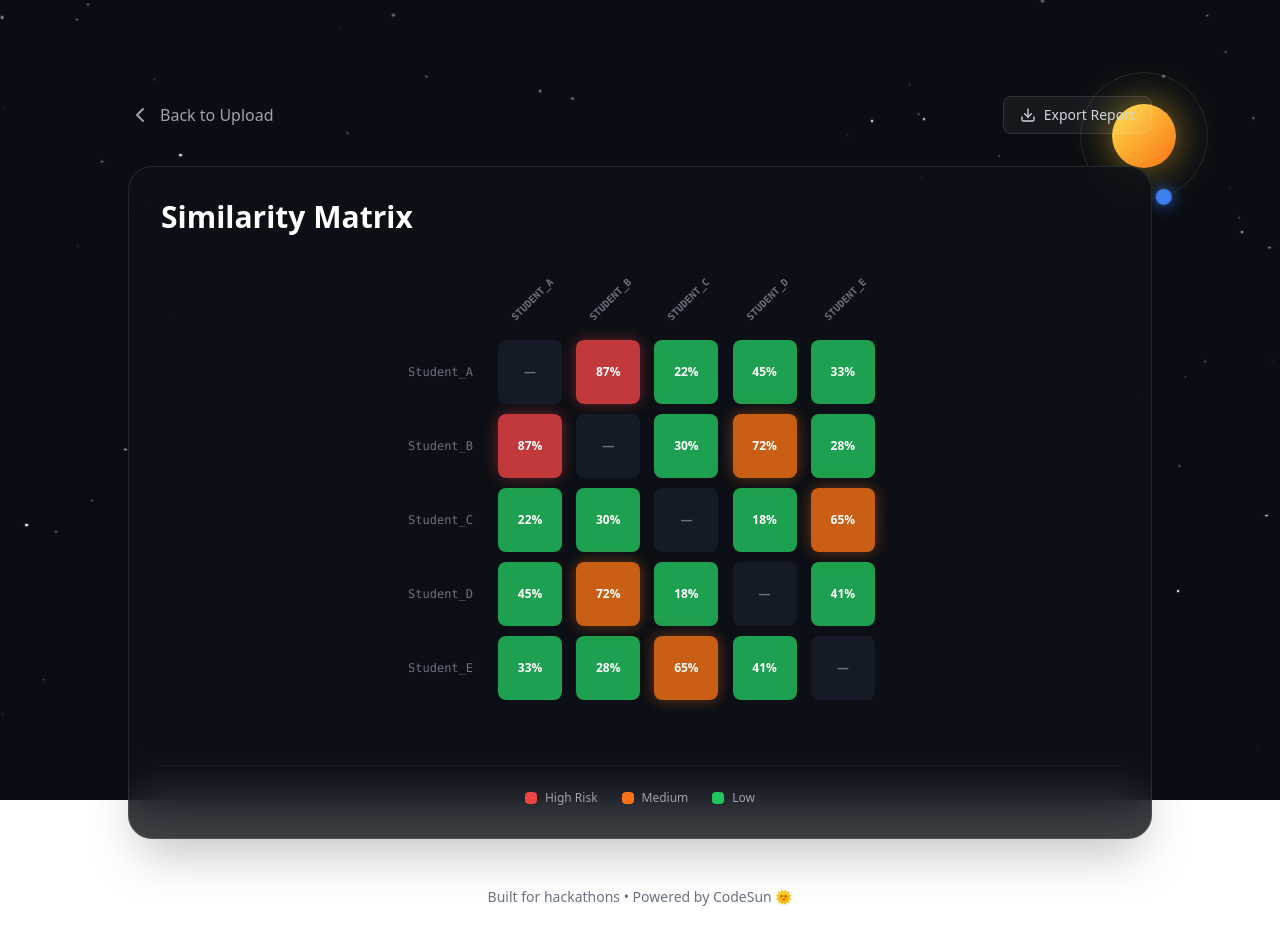
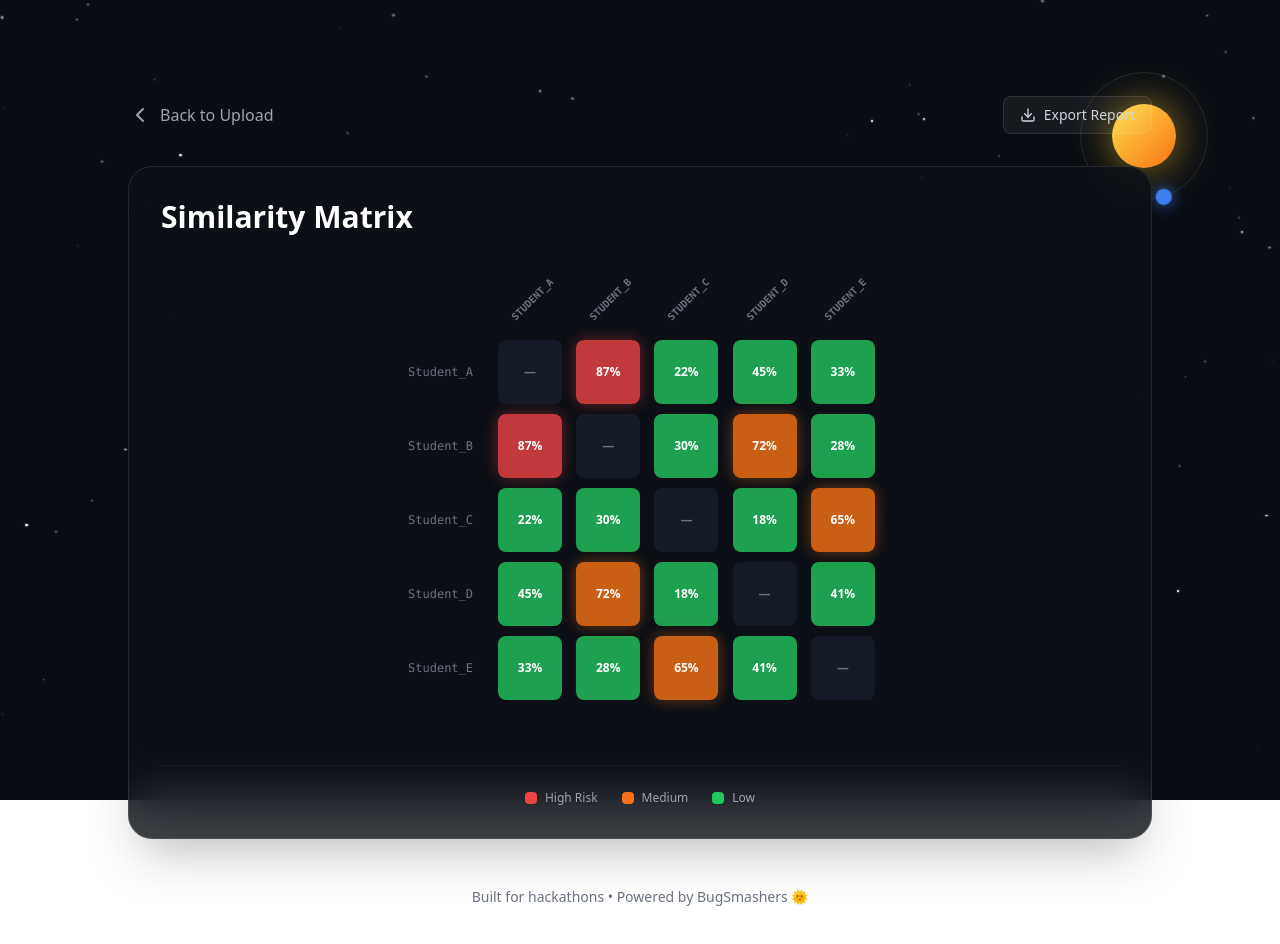
Before and after one commit to sarthakgupta124/Plagiarism-and-code-similarity-detector, a React (Vite) app: page /analysis in a window 1280 px wide. Shown: the top 944 px of the page. Built offline with nearby package versions, Linux system fonts and the light colour scheme.

Commit message:
Name fix

```diff
--- a/src/pages/AnalysisResult.jsx
+++ b/src/pages/AnalysisResult.jsx
@@ -147,7 +147,7 @@ const AnalysisResult = () => {
       )}
 
       {/* Shared Footer */}
-      <p className="mt-12 text-gray-500 text-sm">Built for hackathons • Powered by CodeSun 🌞</p>
+      <p className="mt-12 text-gray-500 text-sm">Built for hackathons • Powered by BugSmashers 🌞</p>
     </div>
   );
 };
```
